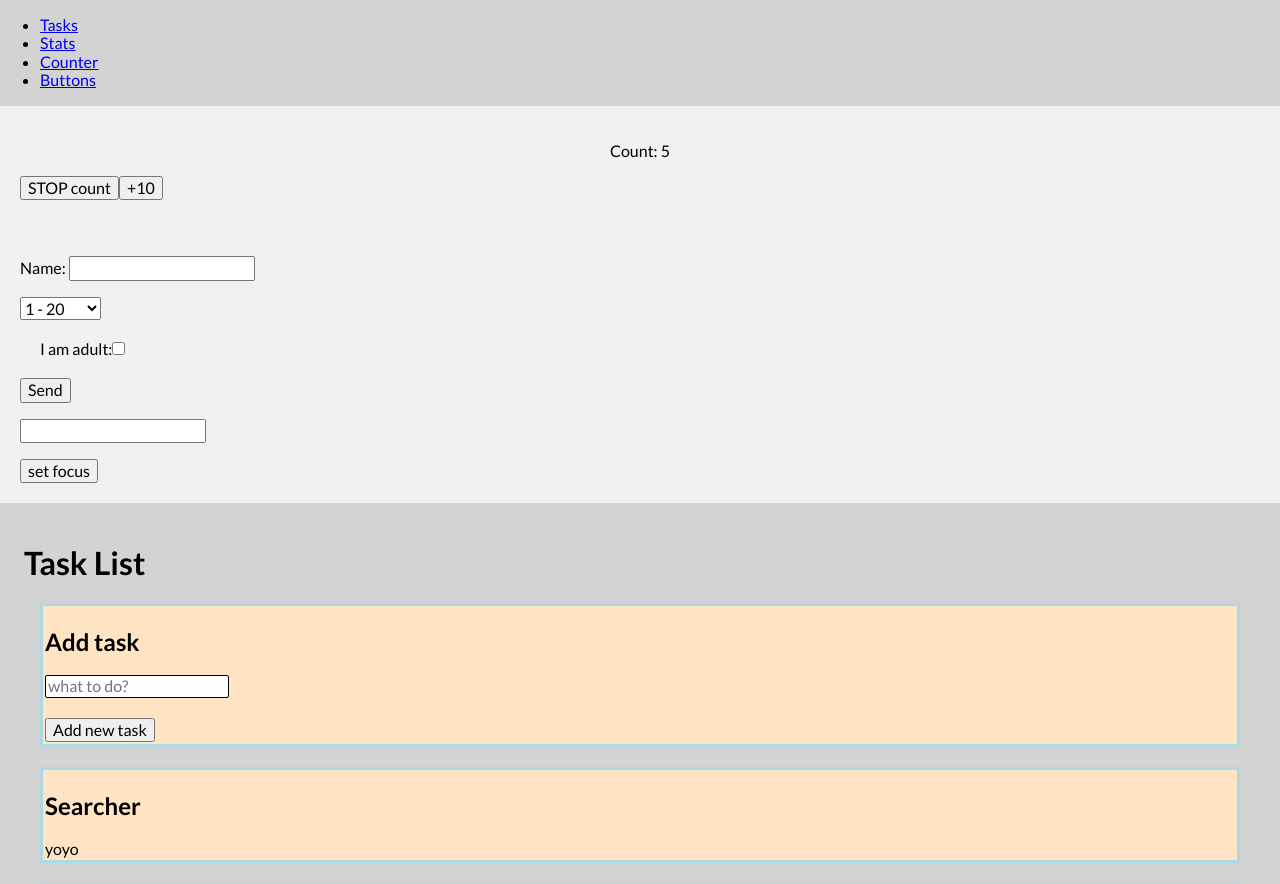
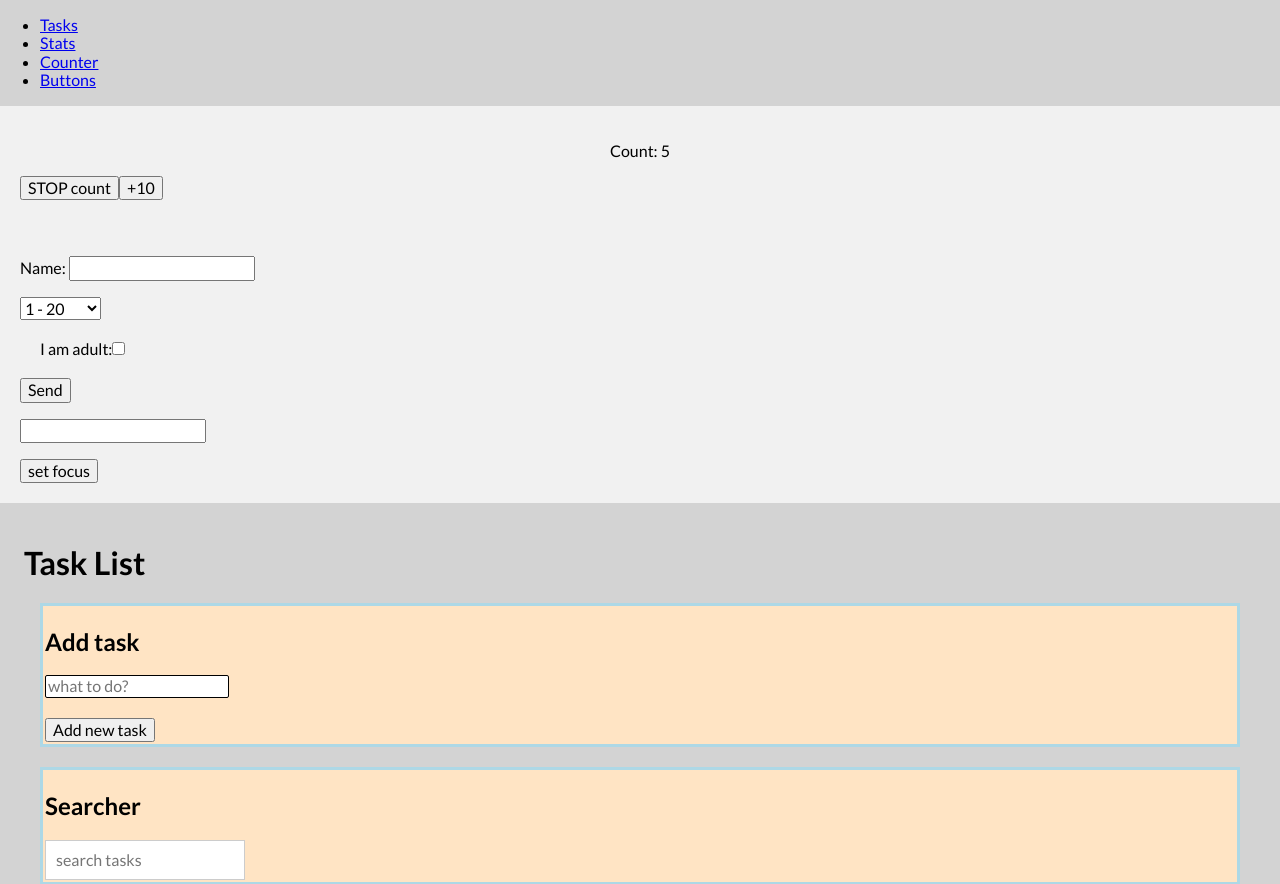
Before and after one commit to RobFyd/practice-in-react, a React (Create React App) app: page /#/tasks in a window 1280 px wide. Shown: the top 884 px of the page. Built offline with nearby package versions, Linux system fonts and the light colour scheme.

Commit message:
Refactor Input component and add search functionality

```diff
--- a/src/features/tasks/Input/index.js
+++ b/src/features/tasks/Input/index.js
@@ -1,4 +1,6 @@
-export default Input = styled.input`
+import styled from 'styled-components';
+
+export default styled.input`
   padding: 10px;
   border: 1px solid #ccc;
 `;
--- a/src/features/tasks/TasksPage/Search/index.js
+++ b/src/features/tasks/TasksPage/Search/index.js
@@ -1,6 +1,14 @@
+import Input from "../../Input";
+import { useLocation } from "react-router-dom";
 
 export default () => {
+    const location = useLocation();
+    const query = new URLSearchParams(location.search).get("query");
+
     return (
-        <>yoyo</>
+        <Input
+            placeholder="search tasks"
+            // value={}
+        />
     )
 };
```
